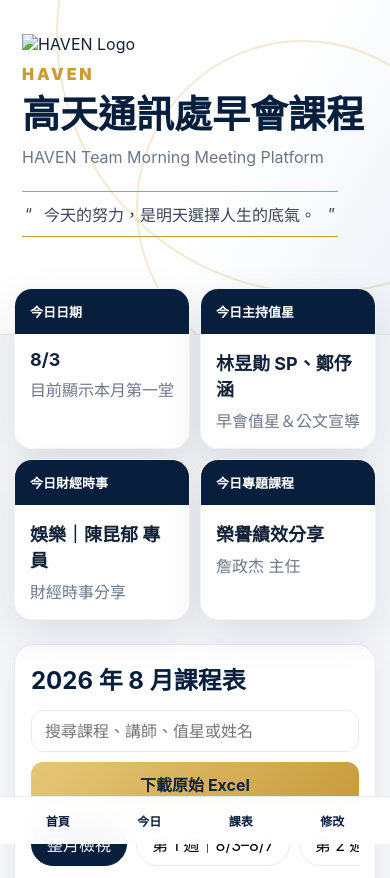
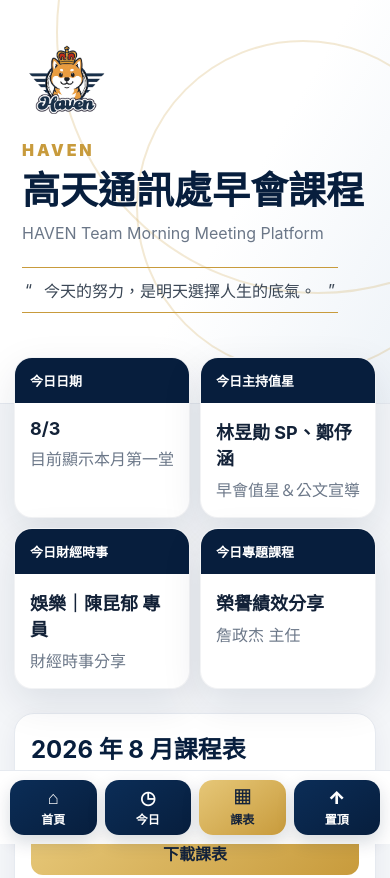
Before and after one commit to hsiung250/haven-morning-hub, a plain HTML site: page index.html in a window 390 px wide. Shown: the top 878 px of the page. Drawn offline with Linux system fonts and the light colour scheme; files whose address does not match are found by name.

Commit message:
Add files via upload

```diff
--- a/index.html
+++ b/index.html
@@ -39,10 +39,16 @@
     .empty{padding:45px;text-align:center;color:var(--muted)}.notice{display:flex;gap:13px;align-items:flex-start;background:#fff8e7;border:1px solid #f0ddb1;border-radius:14px;padding:15px;margin-top:18px}.notice b{color:#9b6b13}
     footer{text-align:center;padding:28px;color:var(--muted)}
     .mobileNav{display:none}
+    .mobileNav a{display:flex;flex-direction:column;align-items:center;justify-content:center;gap:3px}
+    .mobileNav a span{font-size:18px;line-height:1}
     @media(max-width:1150px){.gridTop{grid-template-columns:repeat(2,1fr)}.cards{grid-template-columns:repeat(3,1fr)}}
     @media(max-width:760px){
-      .sidebar{display:none}main{margin-left:0}.hero{min-height:335px;padding:34px 22px 90px}.heroLogo{width:92px;height:92px}.hero h1{font-size:38px}.hero p{font-size:16px}.content{padding:18px 14px 95px}.gridTop{grid-template-columns:1fr 1fr;margin-top:-65px;gap:10px}.metricHead{font-size:13px}.metricBody{padding:15px;min-height:100px}.metricBody strong{font-size:18px}.cards{grid-template-columns:1fr}.panel{padding:16px}.search{min-width:100%;width:100%}.controls{width:100%}.controls .btn{flex:1;text-align:center}
-      .mobileNav{display:flex;position:fixed;bottom:0;left:0;right:0;background:rgba(255,255,255,.96);backdrop-filter:blur(14px);border-top:1px solid var(--line);z-index:30;padding:8px max(12px,env(safe-area-inset-right)) calc(8px + env(safe-area-inset-bottom)) max(12px,env(safe-area-inset-left));justify-content:space-around}.mobileNav a{font-size:12px;text-decoration:none;color:var(--navy);font-weight:800;padding:7px}
+      .sidebar{display:none}main{margin-left:0}.hero{min-height:335px;padding:34px 22px 90px}.heroLogo{width:92px;height:92px}.hero h1{font-size:38px}.hero p{font-size:16px}.content{padding:18px 14px 115px}.gridTop{grid-template-columns:1fr 1fr;margin-top:-65px;gap:10px}.metricHead{font-size:13px}.metricBody{padding:15px;min-height:100px}.metricBody strong{font-size:18px}.cards{grid-template-columns:1fr}.panel{padding:16px}.search{min-width:100%;width:100%}.controls{width:100%}.controls .btn{flex:1;text-align:center}
+      .mobileNav{display:grid;grid-template-columns:repeat(4,1fr);position:fixed;bottom:0;left:0;right:0;background:rgba(255,255,255,.97);backdrop-filter:blur(14px);border-top:1px solid var(--line);z-index:30;padding:9px max(10px,env(safe-area-inset-right)) calc(9px + env(safe-area-inset-bottom)) max(10px,env(safe-area-inset-left));gap:8px}
+      .mobileNav a{min-height:55px;border-radius:14px;font-size:12px;text-decoration:none;font-weight:900;padding:7px 4px;box-shadow:0 7px 18px rgba(7,30,61,.16);transition:.2s}
+      .mobileNav a:active{transform:scale(.97)}
+      .mobileNav .navHome,.mobileNav .navToday,.mobileNav .navTop{background:linear-gradient(145deg,#0b2d57,#071e3d);color:#fff}
+      .mobileNav .navSchedule{background:linear-gradient(145deg,var(--gold2),var(--gold));color:#14233a}
     }
   </style>
 </head>
@@ -54,8 +60,6 @@
       <a class="active" href="#home">首頁</a>
       <a href="#schedule">課程總覽</a>
       <a href="#today">今日課程</a>
-      <a href="#download">表單下載</a>
-      <a href="#help">修改說明</a>
     </nav>
     <div class="sidebarFoot">團結・專業・共贏・卓越<br>We Are HAVEN</div>
   </aside>
@@ -84,32 +88,22 @@
           <h2 id="monthTitle">2026 年 8 月課程表</h2>
           <div class="controls">
             <input id="searchInput" class="search" placeholder="搜尋課程、講師、值星或姓名">
-            <a class="btn gold" href="assets/115年8月課表.xlsx" download>下載原始 Excel</a>
+            <a class="btn gold" href="assets/115年8月課表.xlsx" download>下載課表</a>
           </div>
         </div>
         <div class="weekTabs" id="weekTabs"></div>
         <div class="cards" id="scheduleCards"></div>
         <div class="notice"><b>公告</b><span id="announcement">課程內容如有異動，請以當日公告為準。</span></div>
       </section>
-
-      <section class="panel" id="download">
-        <div class="panelHead"><h2>快速下載</h2></div>
-        <p>需要核對或修改原始課表，可下載 Excel；網站文字請直接修改 <code>data.js</code>。</p>
-        <a class="btn" href="assets/115年8月課表.xlsx" download>下載 115 年 8 月課表</a>
-      </section>
-
-      <section class="panel" id="help">
-        <div class="panelHead"><h2>GitHub Pages 修改方式</h2></div>
-        <p><b>改課程、人名、標題：</b>打開 <code>data.js</code>，點鉛筆圖示修改，完成後按 Commit changes。</p>
-        <p><b>換 Logo：</b>上傳新 Logo 並命名為 <code>haven-logo.png</code>，放在 <code>assets</code> 資料夾內覆蓋舊檔。</p>
-        <p><b>改版面顏色：</b>打開 <code>index.html</code>，搜尋 <code>:root</code>，修改 navy、gold 等色碼。</p>
-      </section>
     </div>
     <footer>© 2026 高天通訊處 HAVEN Team</footer>
   </main>
 
   <nav class="mobileNav">
-    <a href="#home">首頁</a><a href="#today">今日</a><a href="#schedule">課表</a><a href="#help">修改</a>
+    <a class="navHome" href="#home"><span>⌂</span>首頁</a>
+    <a class="navToday" href="#today"><span>◷</span>今日</a>
+    <a class="navSchedule" href="#schedule"><span>▦</span>課表</a>
+    <a class="navTop" href="#home"><span>↑</span>置頂</a>
   </nav>
 </div>
 <script src="data.js"></script>
```
Also changed, not shown: README.txt.
